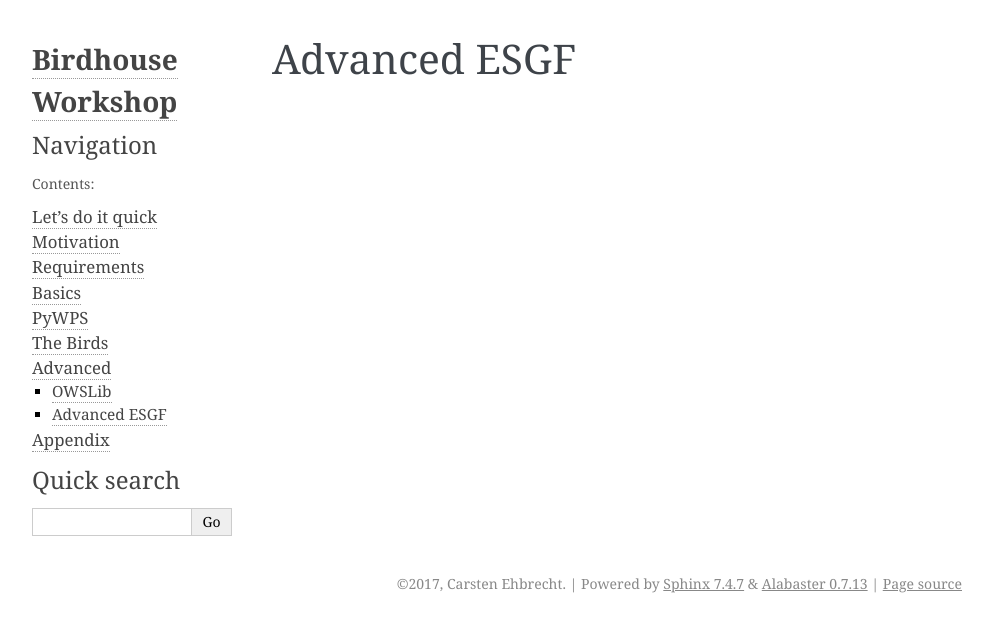
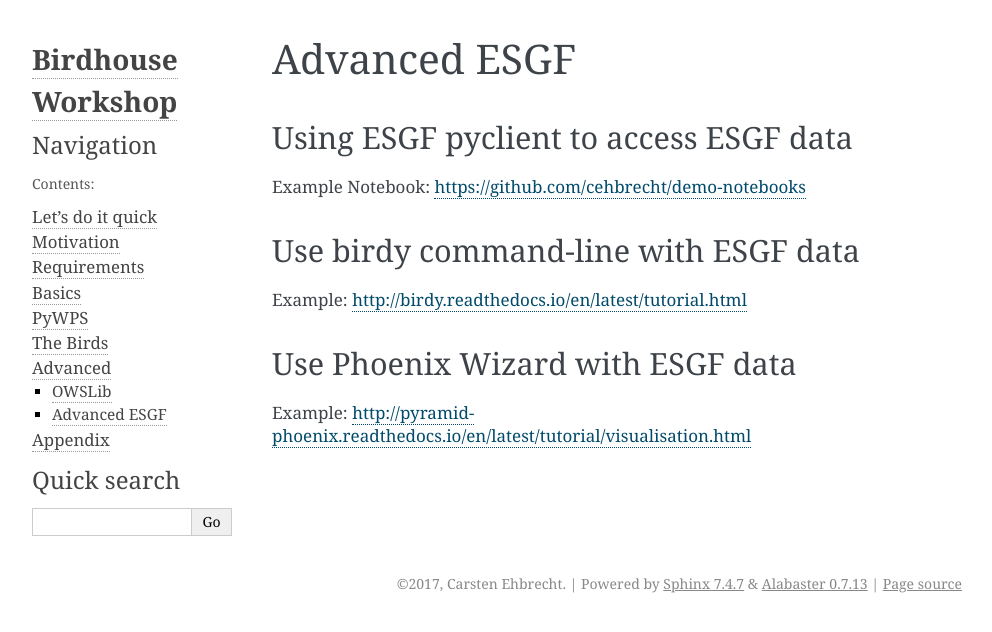
Before and after one commit to bird-house/birdhouse-workshop, a Sphinx documentation site: the page built from docs/source/advanced/esgf.rst, in a window 1280 px wide. Shown: the top 632 px of the page, without its empty margins (148-1140 px from the left). Built offline with Sphinx 7.4.7, drawn with Linux system fonts in a browser that asks for light colours.

Commit message:
added example links to esgf section

```diff
--- a/docs/source/advanced/esgf.rst
+++ b/docs/source/advanced/esgf.rst
@@ -2,3 +2,19 @@
 
 Advanced ESGF
 =============
+
+
+Using ESGF pyclient to access ESGF data
+---------------------------------------
+
+Example Notebook: https://github.com/cehbrecht/demo-notebooks
+
+Use birdy command-line with ESGF data
+-------------------------------------
+
+Example: http://birdy.readthedocs.io/en/latest/tutorial.html
+
+Use Phoenix Wizard with ESGF data
+---------------------------------
+
+Example: http://pyramid-phoenix.readthedocs.io/en/latest/tutorial/visualisation.html
```
